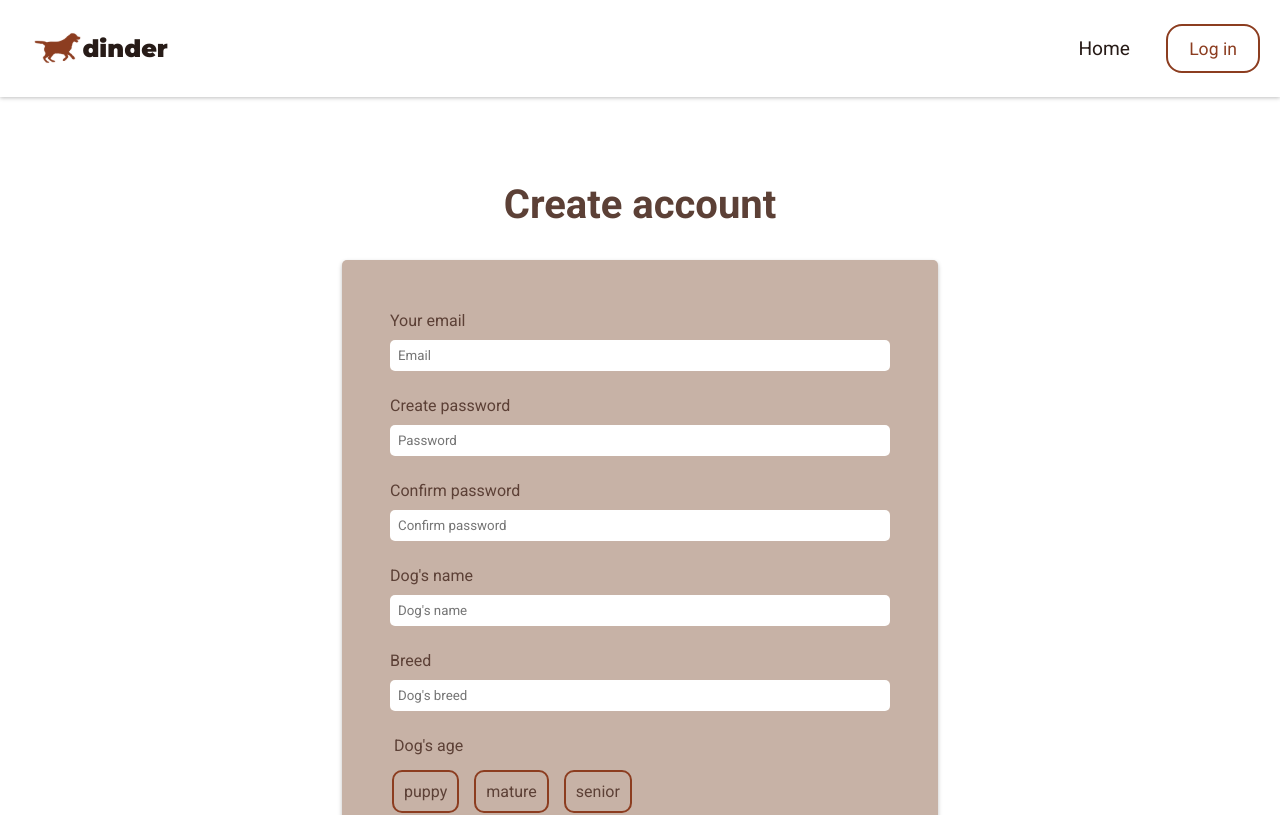
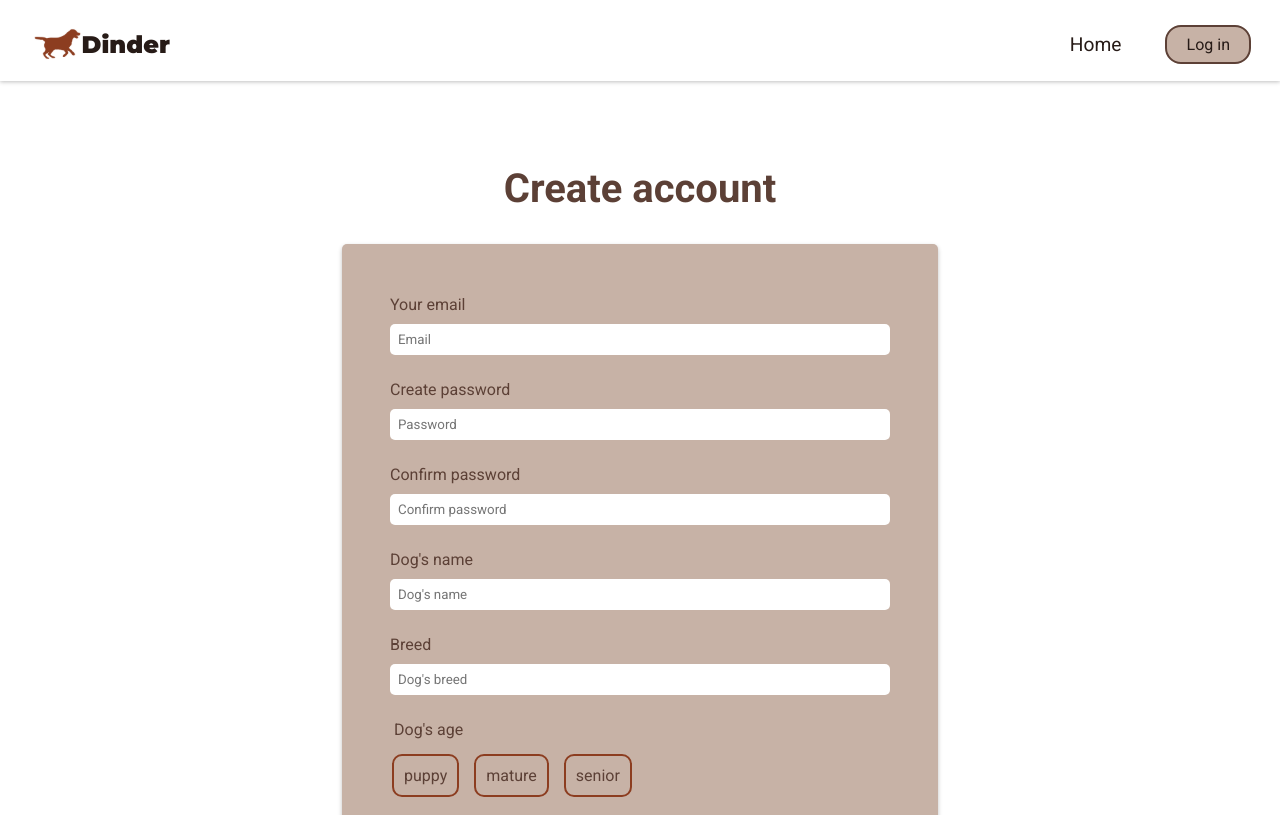
Before and after one commit to rudzupuke/SGT-final-task, a React (Create React App) app in the folder frontend/: page /register in a window 1280 px wide. Shown: the top 815 px of the page. Built offline with nearby package versions, Linux system fonts and the light colour scheme.

Commit message:
improving header styles

```diff
--- a/frontend/src/App.scss
+++ b/frontend/src/App.scss
@@ -61,6 +61,20 @@ body {
         }
     }
 
+    &--secondary {
+        @extend .button;
+        background-color: $primary-light;
+        color: $dark-text;
+        border: 2px solid $primary-dark;
+        font-weight: 500;
+
+        &:hover {
+            background-color: $primary-light-2;
+            color: $white;
+            // outline: 2px solid $dark-text;
+        }
+    }
+
     &--outline {
         @extend .button;
         background-color: $white;
--- a/frontend/src/components/Header/Header.js
+++ b/frontend/src/components/Header/Header.js
@@ -35,7 +35,7 @@ const Header = ({ authToken, setShowModal, showModal, user, isOnHomePage }) => {
             <div className="logo">
                 <Link to="/">
                     <img src={logo} className="logo__img" alt="logo"></img>
-                    <span className="logo__text">dinder</span>
+                    <span className="logo__text">Dinder</span>
                 </Link>
             </div>
             <button
@@ -67,7 +67,7 @@ const Header = ({ authToken, setShowModal, showModal, user, isOnHomePage }) => {
                     {!authToken && (
                         <li>
                             <button
-                                className="button--outline nav__button"
+                                className="button--secondary nav__button"
                                 onClick={handleClick}
                                 disabled={showModal}
                             >
@@ -77,10 +77,12 @@ const Header = ({ authToken, setShowModal, showModal, user, isOnHomePage }) => {
                     )}
                     {authToken && (
                         <>
-                            <li>Welcome back, {userName}!</li>
+                            <li>
+                                <span className="nav__greeting"> Welcome back, {userName}! </span>
+                            </li>
                             <li>
                                 <button
-                                    className="button--outline nav__button"
+                                    className="button--secondary nav__button"
                                     onClick={logout}
                                 >
                                     Log Out
--- a/frontend/src/components/Header/Header.scss
+++ b/frontend/src/components/Header/Header.scss
@@ -1,12 +1,12 @@
 @use "../../App.scss" as shared;
 
 .header {
-    padding: 5px 20px;
+    padding: 0.7em 1em 0.3em;
     color: shared.$white;
     font-size: 1.2rem;
     display: flex;
     justify-content: space-between;
-    // position: sticky;
+    position: sticky;
     top: 0;
 
     @media (max-width: shared.$layout-breakpoint-small) {
@@ -57,14 +57,21 @@
 
         &__list {
             display: flex;
+            margin: 0.5em;
             align-items: center;
             list-style: none;
             gap: 12px;
         }
 
+        &__greeting {
+            font-style: italic;
+            color: shared.$dark-text;
+        }
+
         &__button {
-            font-size: 1.1rem;
-            padding: 0.70em 1.20em;
+            // font-size: 1rem;
+            padding: 0.5em 1.2em;
+            margin-left: 0.5em;
         }
 
         @media (max-width: shared.$layout-breakpoint-small) {
@@ -76,7 +83,7 @@
 
             &__button {
                 font-size: 1rem;
-                padding: 0.70em 1.10em;
+                padding: 0.7em 1.1em;
             }
         }
     }
@@ -118,7 +125,7 @@
         position: fixed;
         inset: 0;
         background-color: shared.$primary;
-        opacity: 0.9;
+        opacity: 0.95;
         justify-content: center;
         z-index: 500;
         transform: translateX(100%);
@@ -128,9 +135,16 @@
             transform: translateX(0%);
         }
 
+
+        .nav__greeting {
+            color: shared.$white;
+            padding-top: 20px;
+        }
         .nav__list {
             flex-direction: column;
             justify-content: center;
+            padding: 0;
+            gap: 1em;
 
             a {
                 font-size: 1.2rem;
```
Also changed, not shown: frontend/src/assets/menu_icon.svg.
